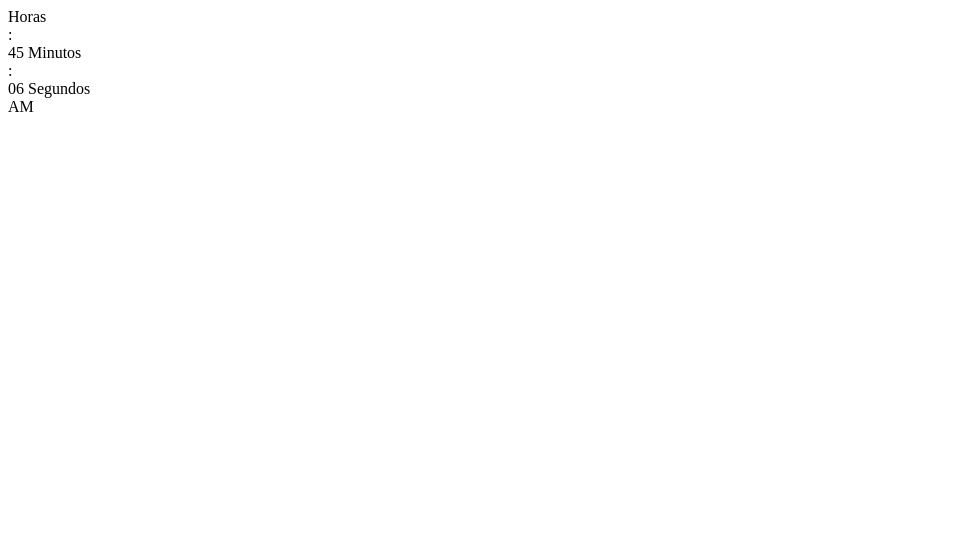
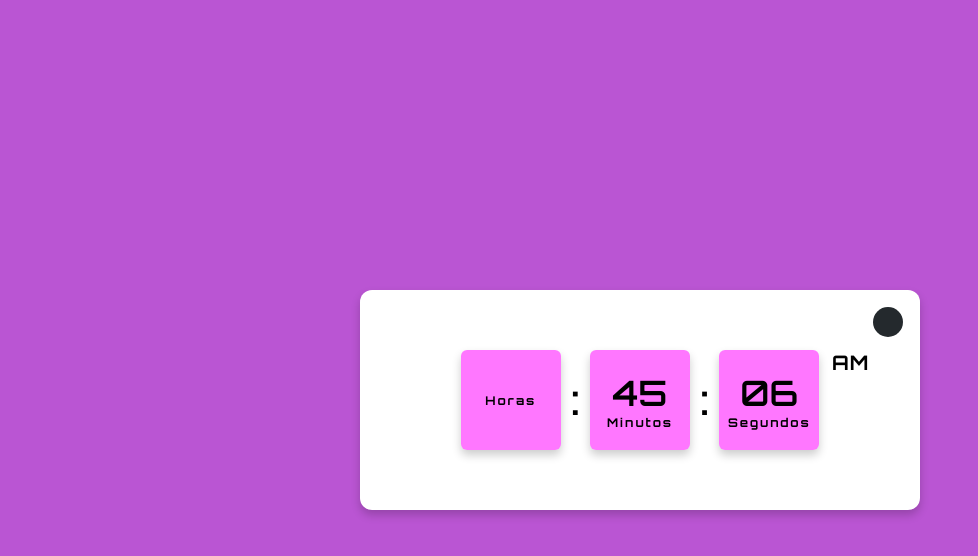
Before and after one commit to WesleySarmento/RELOGIO_DIGITAL, a plain HTML site: page index.html in a window 1280 px wide. Shown: the whole page, without its empty margins (0-978 px from the left). Drawn offline with nearby package versions, Linux system fonts and the light colour scheme.

Commit message:
add styleCss

```diff
--- a/index.html
+++ b/index.html
@@ -3,6 +3,7 @@
   <head>
     <meta charset="UTF-8" />
     <meta name="viewport" content="width=device-width, initial-scale=1.0" />
+    <link rel="stylesheet" href="./style.css" />
     <link rel="preconnect" href="https://fonts.googleapis.com" />
     <link rel="preconnect" href="https://fonts.gstatic.com" crossorigin />
     <link
@@ -43,5 +44,14 @@
         </div>
       </div>
     </section>
+
+    <script
+      type="module"
+      src="https://unpkg.com/ionicons@7.1.0/dist/ionicons/ionicons.esm.js"
+    ></script>
+    <script
+      nomodule
+      src="https://unpkg.com/ionicons@7.1.0/dist/ionicons/ionicons.js"
+    ></script>
   </body>
 </html>
--- /dev/null
+++ b/style.css
@@ -0,0 +1,135 @@
+* {
+  margin: 0;
+  padding: 0;
+  box-sizing: border-box;
+  font-family: "Orbitron", sans-serif;
+  transition: all 0.4s ease;
+}
+
+section {
+  min-height: 100vh;
+  width: 100%;
+  display: flex;
+  align-items: center;
+  justify-content: center;
+  background: #ba55d3;
+  padding: 0 20px;
+}
+
+section.dark {
+  background: #24292d;
+}
+
+section .container {
+  display: flex;
+  align-items: center;
+  justify-content: center;
+  height: 220px;
+  max-width: 560px;
+  width: 100%;
+  background: #fff;
+  box-shadow: 0 5px 10px rgba(0, 0, 0, 0.2);
+  border-radius: 12px;
+  position: relative;
+}
+
+section.dark .container {
+  background: #323840;
+}
+
+section .container .icons i {
+  position: absolute;
+  right: 17px;
+  top: 17px;
+  height: 30px;
+  width: 30px;
+  background: #24292d;
+  color: #fff;
+  text-align: center;
+  line-height: 30px;
+  border-radius: 50%;
+  font-size: 14px;
+  cursor: pointer;
+}
+
+section.dark .container .icons i {
+  background: #fff;
+  color: #323840;
+}
+
+.container .icons i.fa-sun {
+  opacity: 0;
+  pointer-events: none;
+}
+
+section.dark .container .icons i.fa-sun {
+  opacity: 1;
+  pointer-events: auto;
+  font-size: 16px;
+}
+
+section .container .time {
+  display: flex;
+  align-items: center;
+}
+
+.container .time .time-colon {
+  display: flex;
+  align-items: center;
+  position: relative;
+}
+
+.time .time-colon .am_pm {
+  position: absolute;
+  top: 0;
+  right: -50px;
+  font-size: 20px;
+  font-weight: 700;
+  letter-spacing: 1px;
+}
+
+section.dark .time .time-colon .am_pm {
+  color: #fff;
+}
+
+.time .time-colon .time-text {
+  height: 100px;
+  width: 100px;
+  display: flex;
+  align-items: center;
+  flex-direction: column;
+  justify-content: center;
+  background: #f0f8;
+  border-radius: 6px;
+  box-shadow: 0 5px 10px rgba(0, 0, 0, 0.2);
+}
+
+section.dark .time .time-colon .time-text {
+  background: #24292d;
+}
+
+.time .time-colon .time-text,
+.time .time-colon .colon {
+  font-size: 35px;
+  font-weight: 600;
+}
+
+section.dark .time .time-text .num,
+section.dark .time .colon {
+  color: #fff;
+}
+
+.time .time-colon .colon {
+  font-size: 40px;
+  margin: 0 10px;
+}
+
+.time .time-colon .time-text .text {
+  font-size: 12px;
+  font-weight: 700;
+  letter-spacing: 2px;
+}
+
+section.dark .time .time-colon .text {
+  color: #fff;
+}
```
